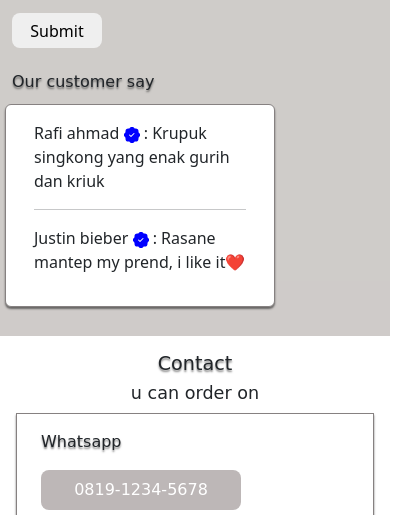
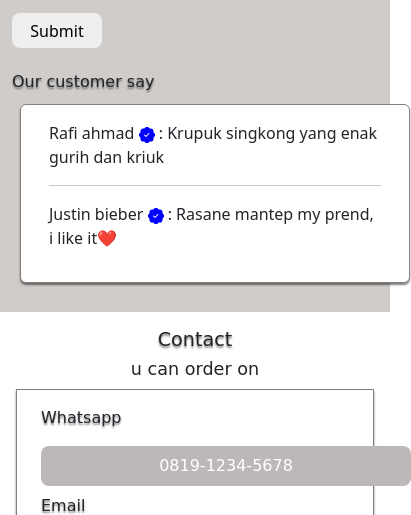
Before and after one commit to Webbeginer/opak, a plain HTML site: page index.html in a window 390 px wide. Shown: the part 2260-2775 px from the top of the page, 411 px wide, since content can reach past the window. Drawn offline with nearby package versions, Linux system fonts and the light colour scheme.

Commit message:
ngedit margin contact

```diff
--- a/style.css
+++ b/style.css
@@ -229,7 +229,8 @@ footer p span{
     }
     .about .container-costumer{
 
-        width: 270px;
+    width: 430px;
+    margin-left: 20px;
     }
     nav.nav-link{
         font-size: .6rem;
@@ -287,9 +288,10 @@ button a{
 }
 .contact .contact-body a{
     font-size: 1rem;
-    width: 200px !important;
+    width: 370px !important;
     height: 40px;
 }
+
 
 }
 
```
